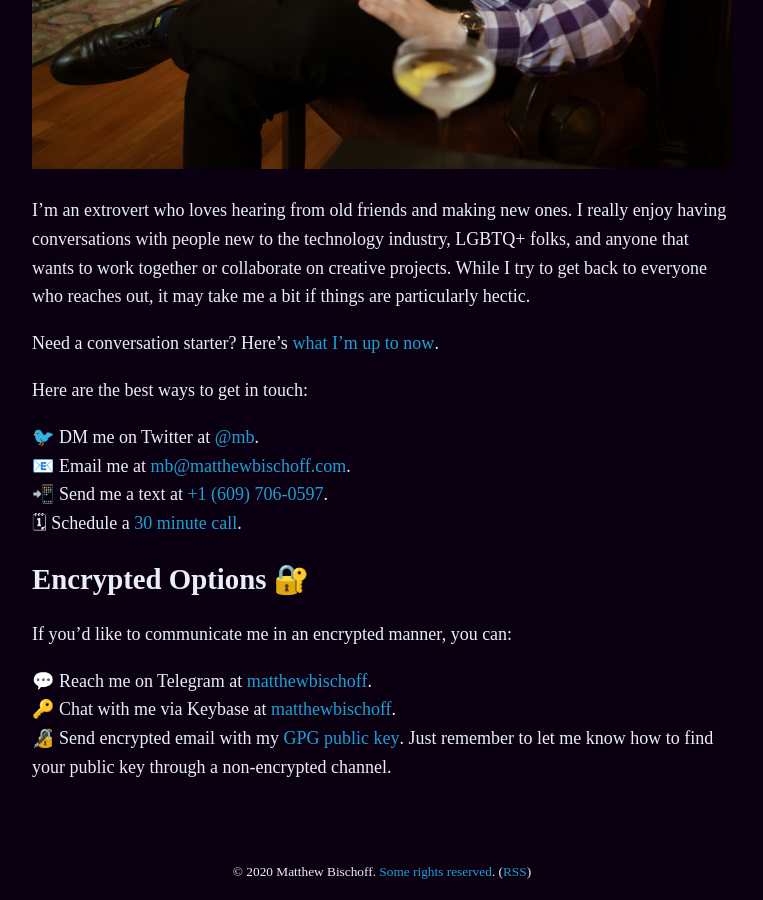
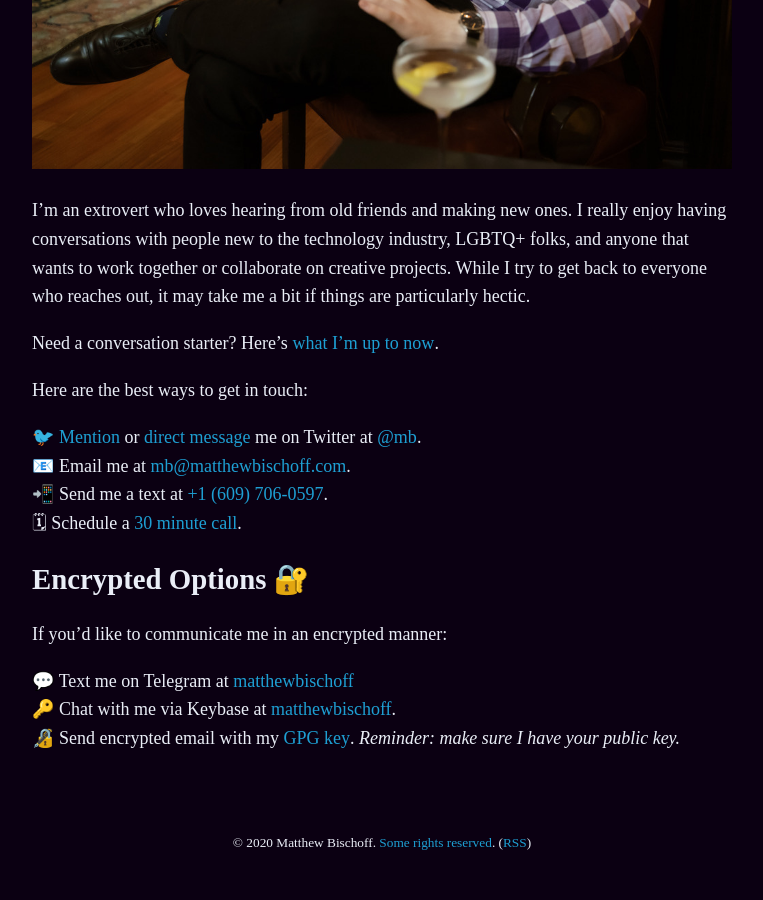
Before and after one commit to mbbischoff/website, a Jekyll site: the page built from contact.markdown, in a window 1280 px wide and 900 px high, scrolled down 1010 px. Shown: the whole window, without its empty margins (258-1021 px from the left). Built offline with Jekyll 4.4.1, drawn with Linux system fonts in a browser that asks for light colours; some web fonts are replaced; our own code applies the rules of GitHub Pages for plain Markdown files; after the commit the page ends 1881 px from its top, so only the background shows below that.

Commit message:
Updated Contact and 2 other files

```diff
--- a/_includes/header.html
+++ b/_includes/header.html
@@ -15,17 +15,18 @@
           <a href="/about">About</a>
         {% endif %}
 
-         {% if page.url == "/contact/" %}
+        {% if page.url == "/now/" %}
+          <a href="/now" class="text-weight-bold">Now</a>
+        {% else %}
+          <a href="/now">Now</a>
+        {% endif %}
+
+        {% if page.url == "/contact/" %}
           <a href="/contact" class="text-weight-bold">Contact</a>
         {% else %}
           <a href="/contact">Contact</a>
         {% endif %}
 
-        {% if page.url == "/now/" %}
-          <a href="/now" class="text-weight-bold">Now</a>
-        {% else %}
-          <a href="/now">Now</a>
-        {% endif %}
       </div>
       <a href="https://lickability.com/" class="desktop-only">Lickability</a>
     </nav>
@@ -67,12 +68,12 @@
 </header>
 
 <div id="mobile-menu">
-  <img alt="Close button" id="close-mobile-menu" src="/uploads/close.svg" alt="Close">
+  <img alt="Close button" id="close-mobile-menu" src="/uploads/close.svg">
   <div>
     <a href="/" class="text-weight-bold">Home</a>
     <a href="/about">About</a>
+    <a href="/now">Now</a>
     <a href="/about">Contact</a>
-    <a href="/now">Now</a>
     <a href="https://lickability.com/">Lickability →</a>
   </div>
 </div>
--- a/about.markdown
+++ b/about.markdown
@@ -97,10 +97,11 @@ Matt’s contributed design and code to the following applications:
 
 ### Elsewhere
 
-You can find Matt online in various places, by various usernames:
+You can [contact Matt here](/contact) or find them online in all of these places:
 
 🐦 [Twitter](https://twitter.com/mb)
 📷 [Instagram](https://instagram/mattb)
+📺 [YouTube](https://youtube.com/matthewbischoffdotcom)
 👍 [Facebook](https://facebook.com/matthewbischoff)
 💼 [LinkedIn](https://www.linkedin.com/in/matthewbischoff)
 🐙 [GitHub](https://github.com/mattbischoff)
--- a/contact.markdown
+++ b/contact.markdown
@@ -14,15 +14,15 @@ Need a conversation starter? Here’s [what I’m up to now](https://matthewbisc
 
 Here are the best ways to get in touch:
 
-🐦  DM me on Twitter at [@mb](https://twitter.com/mb).
-📧  Email me at [mb@matthewbischoff.com](mailto:mb@matthewbischoff.com).
-📲  Send me a text at <a href="tel:+16097060597">+1 (609) 706-0597</a>.
-🗓  Schedule a [30 minute call](https://calendly.com/matthewbischoff/30-minute-call).
+🐦 [Mention](https://twitter.com/intent/tweet?screen_name=mb) or [direct message](https://twitter.com/messages/compose?recipient_id=5107) me on Twitter at [@mb](https://twitter.com/mb).
+📧 Email me at [mb@matthewbischoff.com](mailto:mb@matthewbischoff.com?subject=👋).
+📲 Send me a text at <a href="sms:+16097060597">+1 (609) 706-0597</a>.
+🗓 Schedule a [30 minute call](https://calendly.com/matthewbischoff/30-minute-call).
 
 ## Encrypted Options 🔐
 
-If you’d like to communicate me in an encrypted manner, you can:
+If you’d like to communicate me in an encrypted manner:
 
-💬  Reach me on Telegram at [matthewbischoff](http://t.me/matthewbischoff).
+💬 Text me on Telegram at [matthewbischoff](http://t.me/matthewbischoff)
 🔑  Chat with me via Keybase at [matthewbischoff](https://keybase.io/matthewbischoff).
-🔏  Send encrypted email with my [GPG public key](/matthewbischoff.gpg). Just remember to let me know how to find your public key through a non-encrypted channel.
+🔏  Send encrypted email with my [GPG key](/matthewbischoff.gpg). *Reminder: make sure I have your public key.*
```
